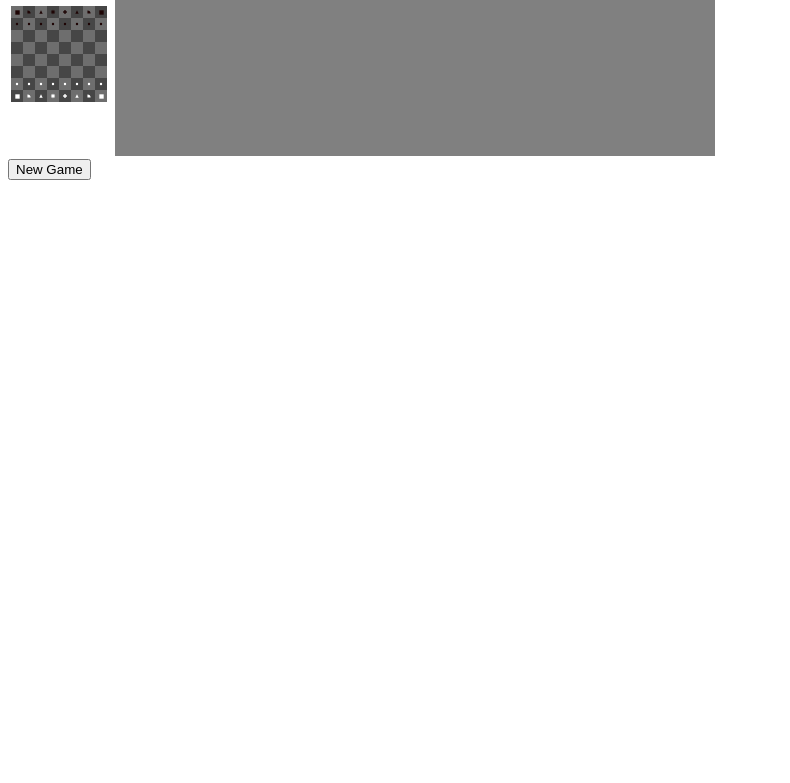
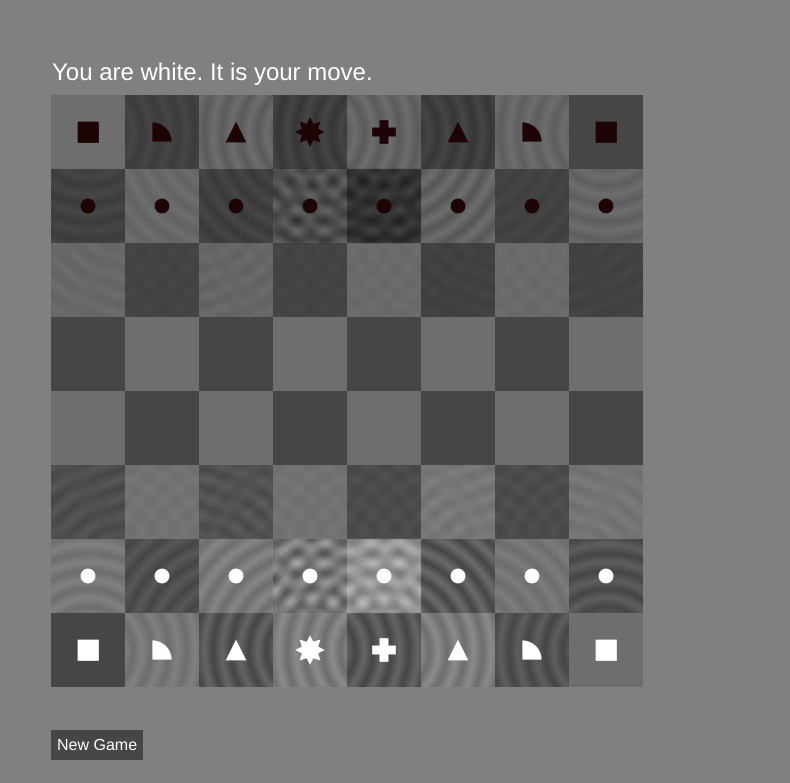
Before and after one commit to simonbermudez/synapse-chess, a plain HTML site: page index.html in a window 1280 px wide. Shown: the part 109-892 px from the top of the page, without its empty margins (0-790 px from the left). Before the commit the page ends 800 px from the top, so only its background shows below. Drawn offline with Linux system fonts and the light colour scheme; animation ran at ten frames a second.

Commit message:
working now

```diff
--- a/index.html
+++ b/index.html
@@ -4,9 +4,7 @@
 <meta name="viewport"
 content="width=device-width, initial-scale=0.5">
 <link rel="shortcut icon" href="chess.png" />
-<style>
-
-</style>
+<link rel="stylesheet" href="main.css">
 
 </head>
 
@@ -19,7 +17,7 @@ content="width=device-width, initial-scale=0.5">
 
 <table><tr>
 	<td valign=middle>
-	  <canvas id="board" width="100vw" height="100vh"></canvas>
+	  <canvas id="board" width="1184" height="1184"></canvas>
 	</td>
 	<td valign=middle>
 	  <canvas id="captured" width="600" height="200"></canvas>
@@ -27,7 +25,7 @@ content="width=device-width, initial-scale=0.5">
 </table>
 <button id="play-button">New Game</button>
 
-<!-- <div id="explanation">
+<div id="explanation">
 
 <div class="q">What is happening?</div>
 The artwork is an artificial intelligence program,
@@ -93,10 +91,10 @@ The artwork is written in Javascript, and based on a port of Java code from 2004
 <p>
 <div class="q">Who created this series?</div>
 Martin Wattenberg and Marek Walczak created the first versions. Johanna Kindvall
-and Fernanda Vi&eacute;gas contributed to later versions.
+and Fernanda Vi&eacute;gas contributed to later versions and Ian Andtek created this version using a SynapseGL framework to do the distributed computations.
 
 
-</div> -->
+</div>
 
 <script src="chess-bundle.js"></script>
 <script src="app-bundle.js"></script>
@@ -104,6 +102,4 @@ and Fernanda Vi&eacute;gas contributed to later versions.
 <!-- See the "demo" directory for demos of individual JS files. -->
 
 </body>
-
-<!-- Mirrored from bewitched.com/chess/ by HTTrack Website Copier/3.x [XR&CO'2014], Sun, 27 May 2018 09:41:16 GMT -->
 </html>
```
